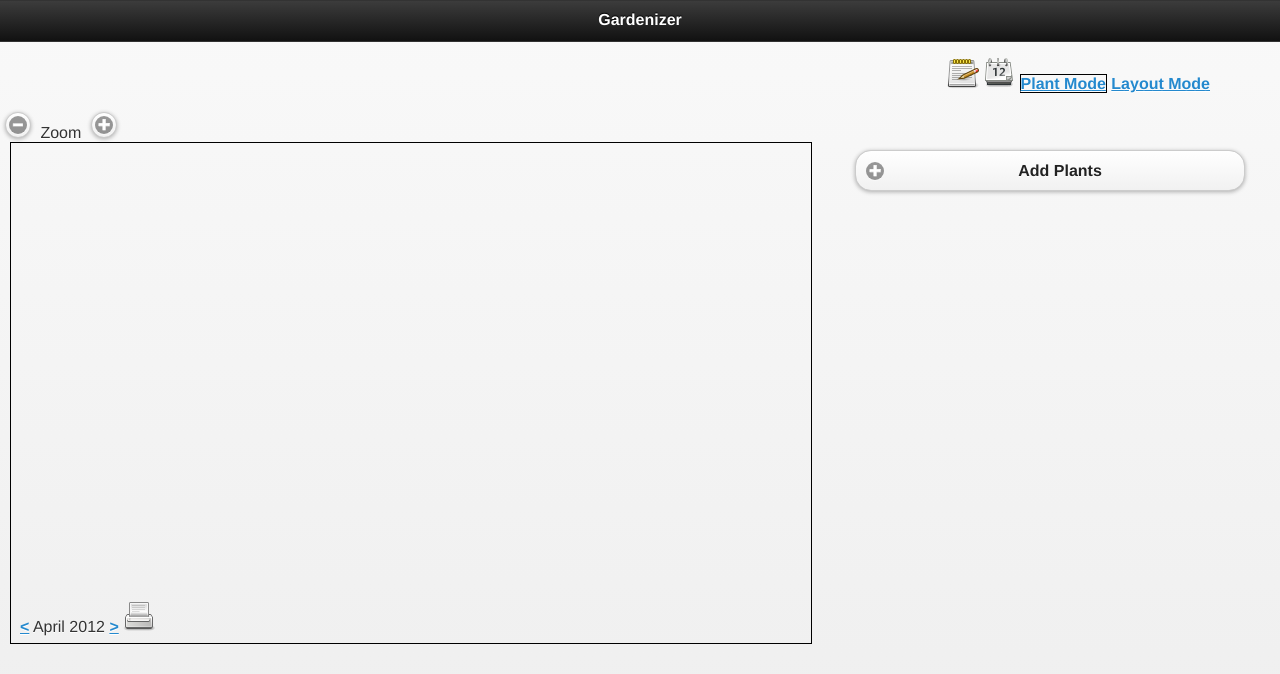
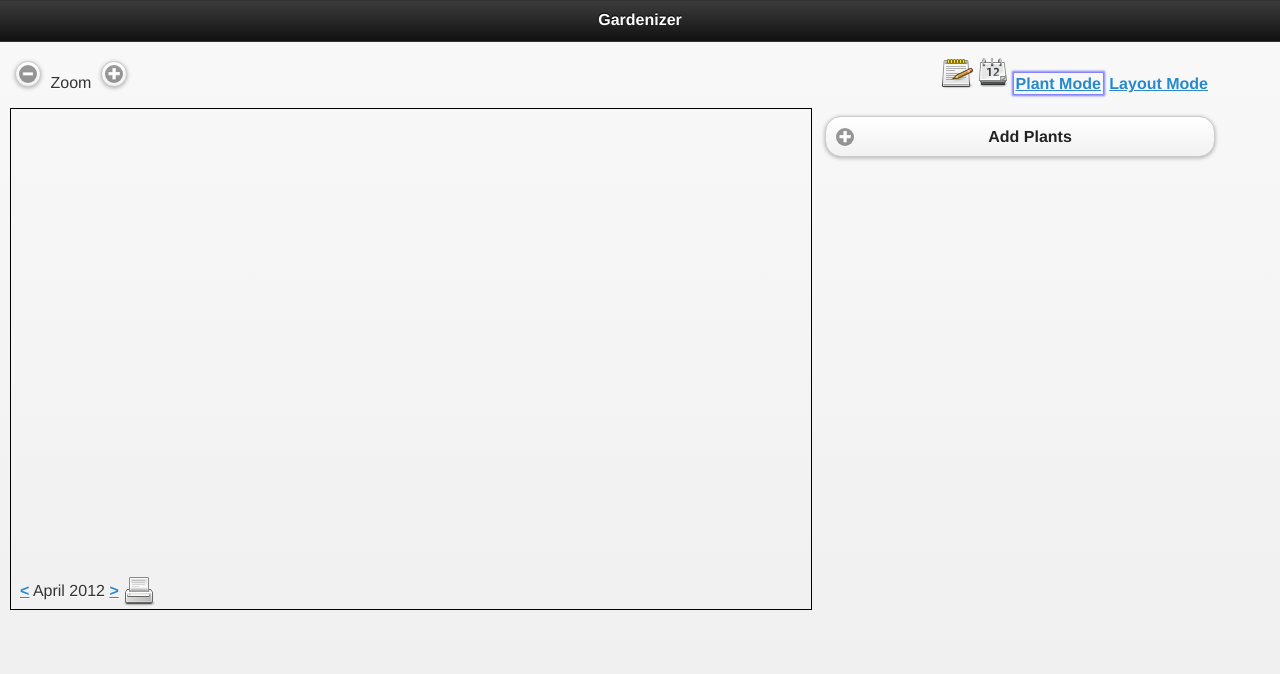
Before and after one commit to bourey/gardenizer, a plain HTML site: page index.html in a window 1280 px wide. Drawn offline with Linux system fonts and the light colour scheme.

Commit message:
Move zoom buttons to header.
Align the moth controls better.
Give a helper cursor on the copy+remove controls.
Update selected tool highlight to match the highlight of plants.

```diff
--- a/garden.css
+++ b/garden.css
@@ -13,7 +13,7 @@
 #garden-tools {
   width: 400px;
   height: 500px;
-  margin-left: 850px;
+  margin-left: 820px;
   position: absolute;
 }
 
@@ -32,10 +32,34 @@
   box-shadow: 0 0 2px 2px rgba(0, 0, 255, 0.5);
 }
 
+.plant-tools-link, .layout-tools-link {
+  padding: 2px;
+}
+
+.header-left {
+  float: left;
+}
+.header-right {
+  float: right;
+}
+
+.zoom-control {
+  margin-left: -5px;
+}
+.zoom-label {
+  display: inline-block;
+  vertical-align: middle;
+}
+
 .month-selector {
   left: 20px;
-  top: 600px;
+  top: 575px;
   position: absolute;
+}
+.month-selector-inner {
+  display: inline-block;
+  vertical-align: middle;
+  margin-bottom: 24px;
 }
 
 .header-links {
@@ -53,7 +77,7 @@
 }
 
 .selected-mode {
-  border: thin solid black;
+  box-shadow: 0 0 2px 2px rgba(0, 0, 255, 0.5);
 }
 
 .ui-datepicker .ui-datepicker-prev .ui-icon {
@@ -75,3 +99,6 @@
   background-position: -64px -224px;
   background-color: transparent;
 }
+.planting-copy-link, .planting-delete-link {
+  cursor: pointer;
+}
--- a/index.html
+++ b/index.html
@@ -469,17 +469,20 @@
         		<h1>Gardenizer</h1>
         	</div>
 
-        	<div class="header-links" data-role="content" style="text-align: right;">
+        	<div class="header-links" data-role="content">
+                  <div class="header-left">
+                    <div class="zoom-control">
+                        <a data-role="button" data-icon="minus" data-inline="true" data-mini="true" data-iconpos="notext" href="javascript:;">-</a>
+                        <div class="zoom-label">Zoom</div>
+                        <a data-role="button" data-icon="plus" data-inline="true" data-mini="true" data-iconpos="notext" href="javascript:;">+</a>
+                    </div>
+                  </div>
+                  <div class="header-right">
         	    <a class="history-link" href="javascript:;" title="View history and record notes"><img src="edit.png" alt="Notes"/></a>
         	    <a class="calendar-link" href="javascript:;" title="View calendar and reminders"><img src="calendar.png" alt="Calendar"/></a>
         	    <a class="plant-tools-link selected-mode" href="javascript:;">Plant Mode</a>
         	    <a class="layout-tools-link" href="javascript:;">Layout Mode</a>
-        	</div>
-
-        	<div>
-        	    <a data-role="button" data-icon="minus" data-inline="true" data-mini="true" data-iconpos="notext" href="javascript:;">-</a>
-        	    Zoom
-        	    <a data-role="button" data-icon="plus" data-inline="true" data-mini="true" data-iconpos="notext" href="javascript:;">+</a>
+                  </div>
         	</div>
 
         	<div id="garden-map">
@@ -510,9 +513,11 @@
         	</div>
 
         	<div class="month-selector">
+                  <div class="month-selector-inner">
         	    <a class="last-month" href="javascript:;">&lt;</a>
         	    <span class="month"></span>
         	    <a class="next-month" href="javascript:;">&gt;</a>
+                  </div>
         	    <a href="javascript:alert('Not implemented');" title-"Print Garden Map"><img src="printer.png" alt="Print"/></a>
         	</div>
             <div style="display:none">
```
